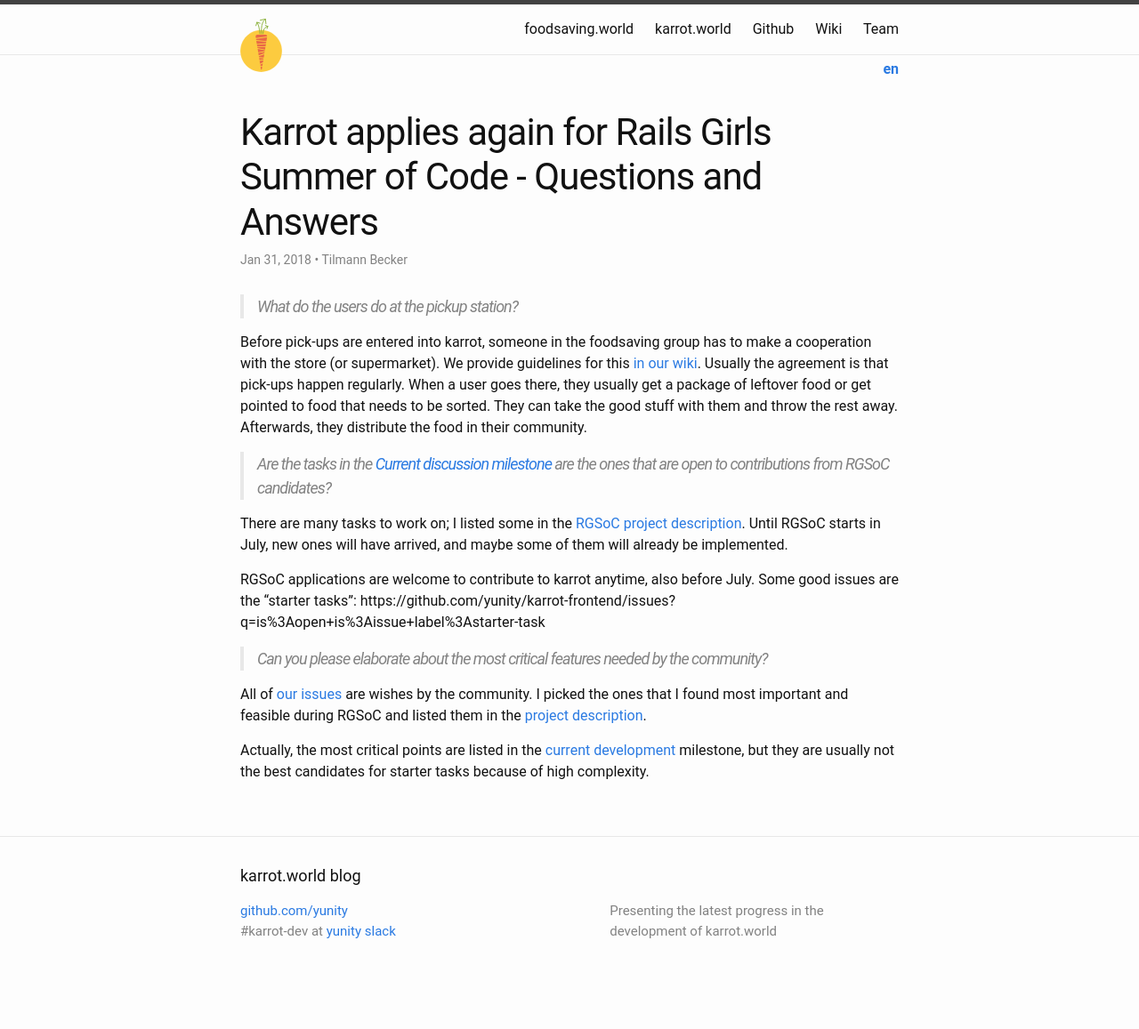
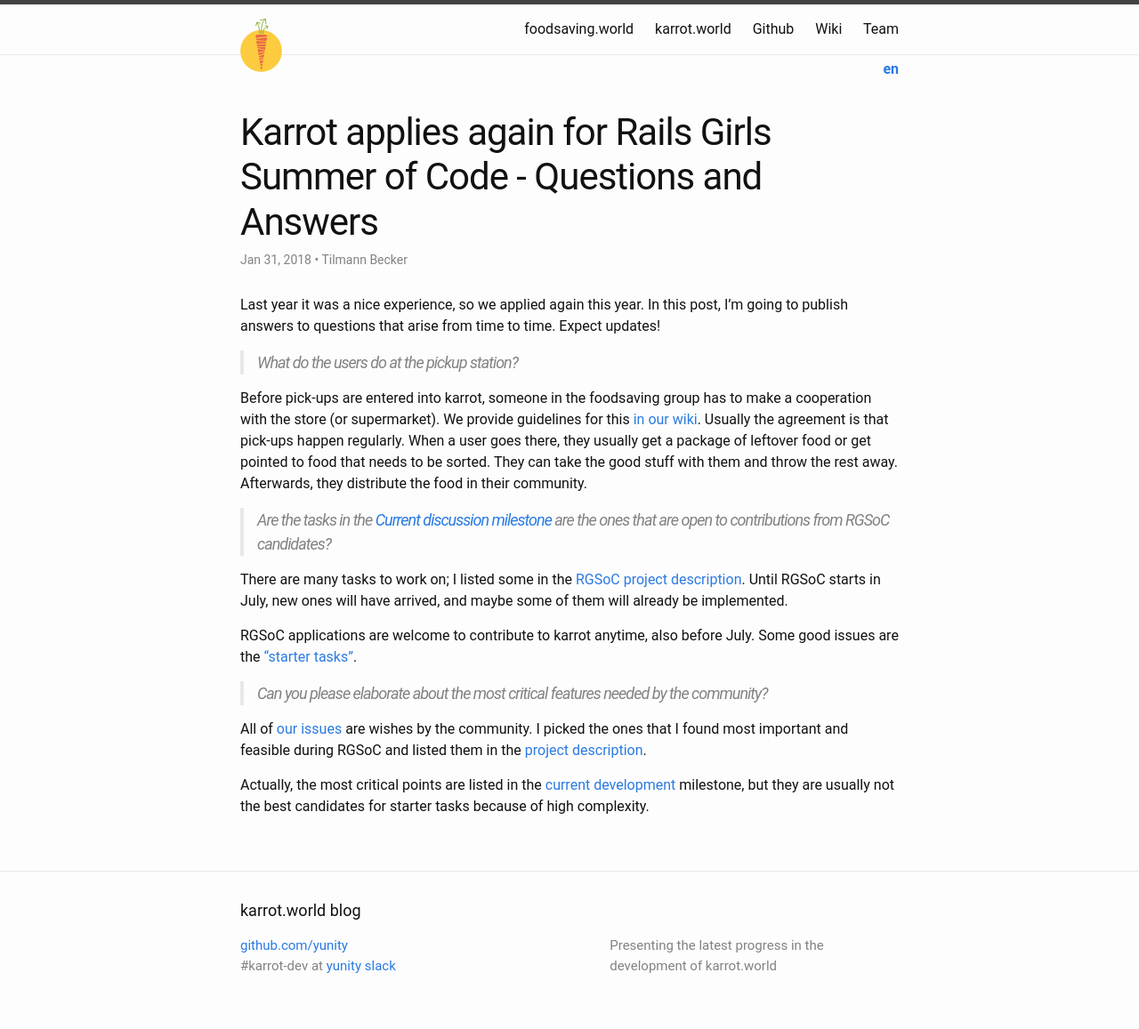
Before and after one commit to karrot-dev/karrot-blog, a Jekyll site: the page built from _posts/2018-01-31-rgsoc-questions-answers.md, in a window 1280 px wide. Shown: the whole page at 89% size. Built offline with Jekyll 4.4.1, drawn with Linux system fonts in a browser that asks for light colours; before the commit the page ends 1118 px from its top, so only the background shows below that.

Commit message:
add some more text to rgsoc text

```diff
--- a/_posts/2018-01-31-rgsoc-questions-answers.md
+++ b/_posts/2018-01-31-rgsoc-questions-answers.md
@@ -8,6 +8,10 @@ orig-lang: en
 author: tilmann
 ---
 
+Last year it was a nice experience, so we applied again this year. In this post, I'm going to publish answers to questions that arise from time to time. Expect updates!
+
+<!--more-->
+
 > What do the users do at the pickup station?
 
 Before pick-ups are entered into karrot, someone in the foodsaving group has to make a cooperation with the store (or supermarket). We provide guidelines for this [in our wiki](https://yunity.atlassian.net/wiki/spaces/FSINT/pages/46203075/How+to+build+and+maintain+cooperations+with+stores).
@@ -17,7 +21,7 @@ Usually the agreement is that pick-ups happen regularly. When a user goes there,
 
 There are many tasks to work on; I listed some in the [RGSoC project description](https://teams.railsgirlssummerofcode.org/projects/207-karrot-foodsaving-worldwide). Until RGSoC starts in July, new ones will have arrived, and maybe some of them will already be implemented.
 
-RGSoC applications are welcome to contribute to karrot anytime, also before July. Some good issues are the "starter tasks": https://github.com/yunity/karrot-frontend/issues?q=is%3Aopen+is%3Aissue+label%3Astarter-task
+RGSoC applications are welcome to contribute to karrot anytime, also before July. Some good issues are the ["starter tasks"](https://github.com/yunity/karrot-frontend/issues?q=is%3Aopen+is%3Aissue+label%3Astarter-task).
 
 > Can you please elaborate about the most critical features needed by the community?
 
```
